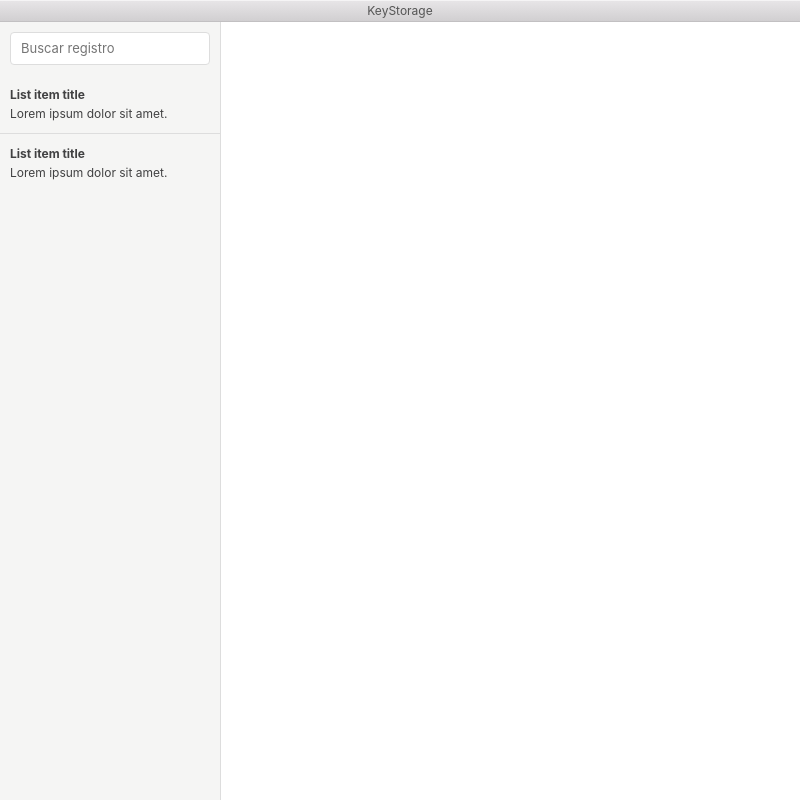
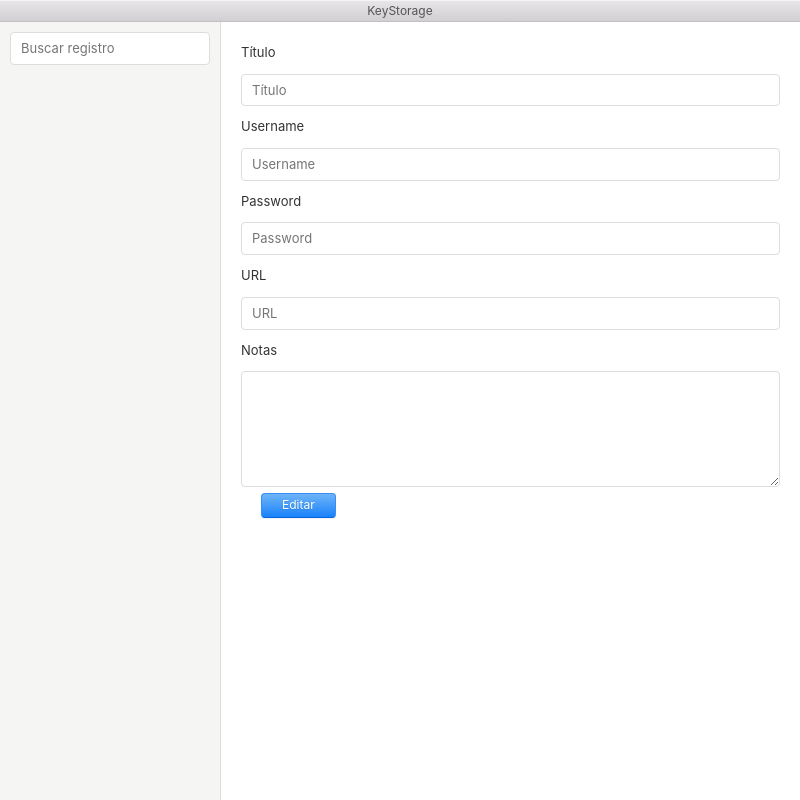
Before and after one commit to juanda/keystorage-desktop, an Electron app: page src/renderers/index.html in a window 800 px wide. Drawn offline with Linux system fonts and the light colour scheme; no server answers.

Commit message:
no oculto el formulario para evitar que se pierda el padding en el formulario

```diff
--- a/src/modules/GUI.js
+++ b/src/modules/GUI.js
@@ -21,7 +21,7 @@ class GUI {
     console.log(app_title);
     this.app_title.innerHTML =
       "Almacén de claves ACME (Carga un almacén para comenzar)"
-    this.form.style.display = "none"
+    //this.form.style.visible = "hidden"
     this.addEventsListeners()
     this.putFormInReadOnlyMode();
   }
@@ -122,7 +122,7 @@ class GUI {
 
     if (i > 0) {
       let first_key = Object.keys(registers)[0]
-      this.form.style.display = "inline";
+      //this.form.style.visible = "visible";
       this.updateForm(registers[first_key]);
       this.putFormInReadOnlyMode()
     }
--- a/src/renderers/index.html
+++ b/src/renderers/index.html
@@ -25,18 +25,6 @@
           </ul>
 
           <ul id="register-list" class="list-group">
-            <li class="list-group-item">
-              <div class="media-body">
-                <strong>List item title</strong>
-                <p>Lorem ipsum dolor sit amet.</p>
-              </div>
-            </li>
-            <li class="list-group-item">
-              <div class="media-body">
-                <strong>List item title</strong>
-                <p>Lorem ipsum dolor sit amet.</p>
-              </div>
-            </li>
 
           </ul>
         </div>
```
